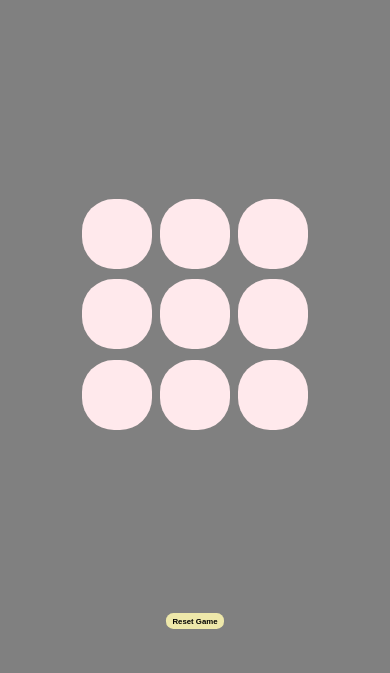
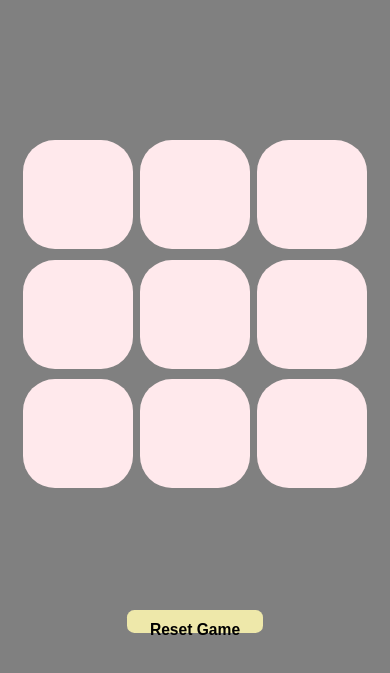
Before and after one commit to Atharva-160905/Tic-Tac-Toe, a plain HTML site: page index.html in a window 390 px wide. Shown: the part 61-734 px from the top of the page. Drawn offline with Linux system fonts and the light colour scheme.

Commit message:
Update style.css

```diff
--- a/style.css
+++ b/style.css
@@ -77,3 +77,85 @@ body{
     color:rgb(169, 21, 169);
 
 }
+/* Media Queries for Responsiveness */
+@media (max-width: 800px) {
+    /* Adjust game size for medium screens */
+    .game {
+        height: 70vmin;
+        width: 70vmin;
+    }
+
+    /* Adjust box size and font size for medium screens */
+    .box {
+        height: 22vmin;
+        width: 22vmin;
+        font-size: 10vmin;
+    }
+
+    /* Adjust button size and padding for medium screens */
+    #reset-btn, #new-btn {
+        font-size: 2.5vmin;
+        padding: 1.5vmin 3vmin;
+    }
+
+    #msg {
+        font-size: 6vmin;
+    }
+}
+
+@media (max-width: 600px) {
+    /* Adjust game size for smaller screens */
+    .game {
+        height: 80vmin;
+        width: 80vmin;
+    }
+
+    /* Adjust box size and font size for smaller screens */
+    .box {
+        height: 24vmin;
+        width: 24vmin;
+        font-size: 12vmin;
+    }
+
+    /* Adjust button size and padding for smaller screens */
+    #reset-btn, #new-btn {
+        font-size: 3vmin;
+        padding: 2vmin 4vmin;
+    }
+
+    #new-btn {
+        font-size: 4vmin;
+        padding: 2.5vmin 5vmin;
+    }
+
+    /* Adjust message font size for smaller screens */
+    #msg {
+        font-size: 7vmin;
+    }
+}
+
+@media (max-width: 400px) {
+    /* Adjust game size for very small screens */
+    .game {
+        height: 90vmin;
+        width: 90vmin;
+    }
+
+    /* Adjust box size and font size for very small screens */
+    .box {
+        height: 28vmin;
+        width: 28vmin;
+        font-size: 14vmin;
+    }
+
+    /* Adjust button size and padding for very small screens */
+    #reset-btn, #new-btn {
+        font-size: 4vmin;
+        padding: 3vmin 6vmin;
+    }
+
+    /* Adjust message font size for very small screens */
+    #msg {
+        font-size: 8vmin;
+    }
+}
```
